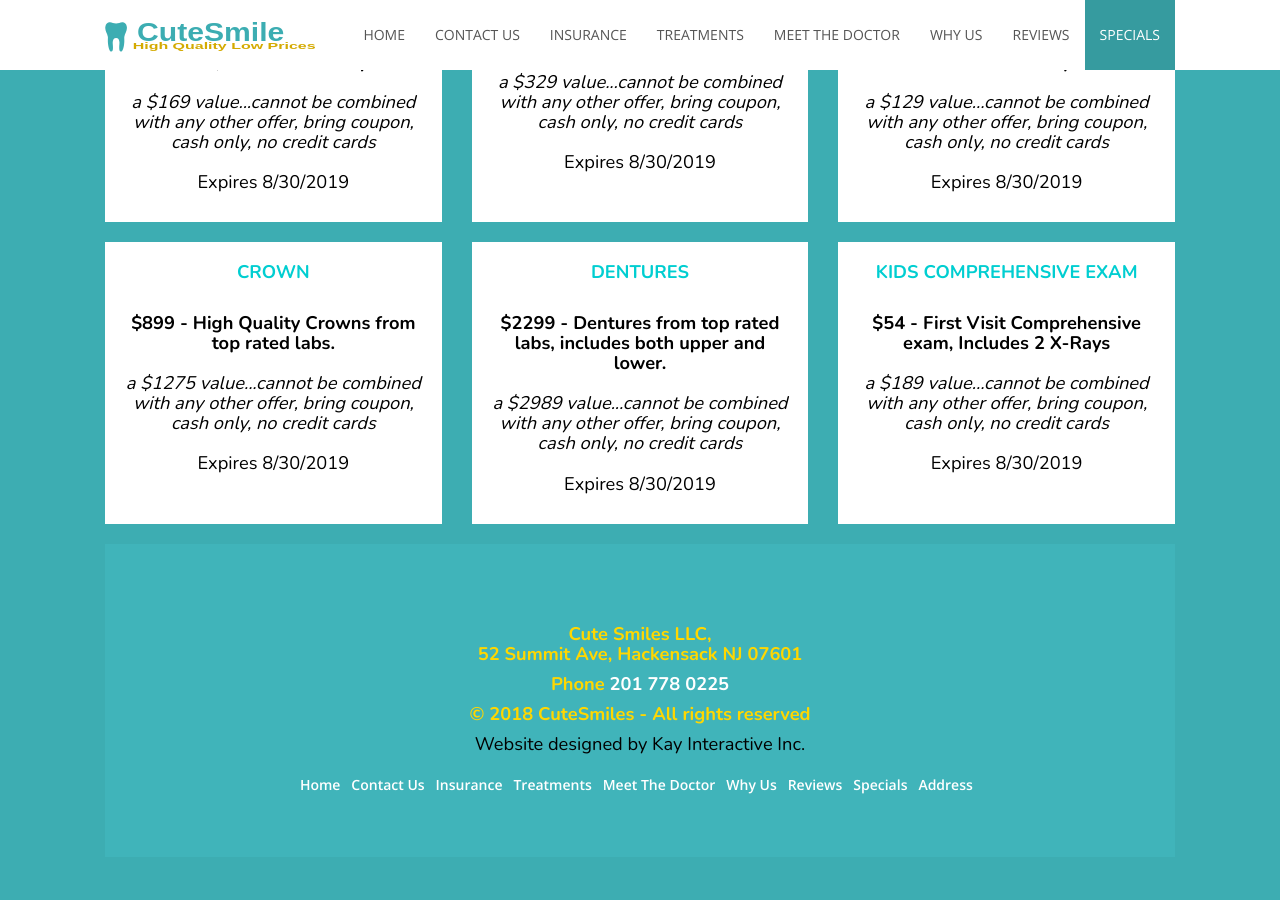
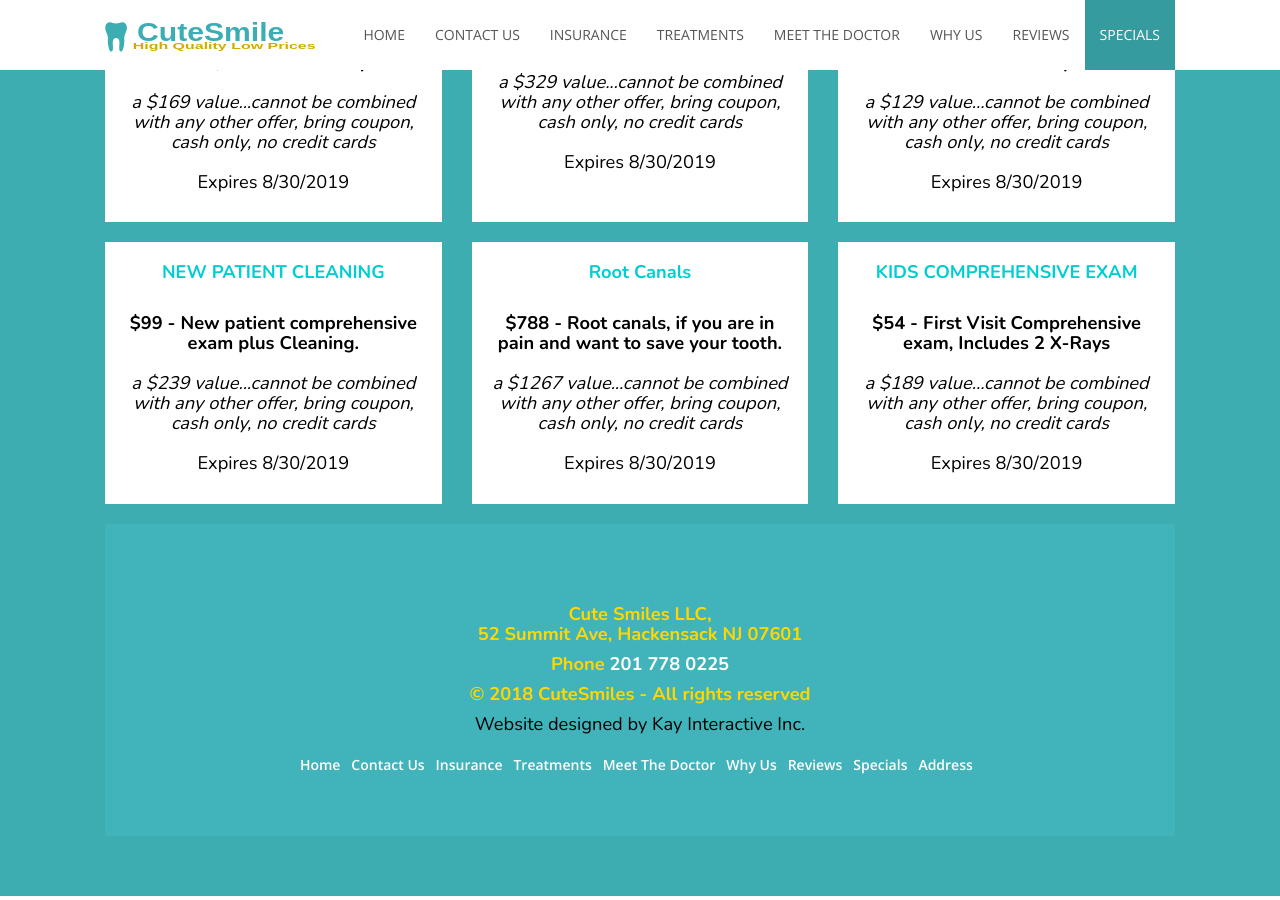
Before and after one commit to dk5646hytio/546Phe345, a Jekyll site: the page built from index.html, in a window 1280 px wide and 900 px high, scrolled down 6703 px. Built offline with Jekyll 4.4.1, drawn with Linux system fonts in a browser that asks for light colours; nearby versions of some CDN libraries.

Commit message:
Updated specials

```diff
--- a/index.html
+++ b/index.html
@@ -379,7 +379,7 @@ TODO TURNED OFF -->
 
                 <div class="col-sm-6 col-md-4">
                     <div class="icon-box">
-                         <h4 style="color:darkturquoise"> <B> CROWN </B><p></p><br><p style="color:black"> <b>$899 - High Quality Crowns from top rated labs.</b><i> <br><br>a $1275 value...cannot be combined with any other offer, bring coupon, cash only, no credit cards</i><br><br>Expires 8/30/2019
+                         <h4 style="color:darkturquoise"> <B> NEW PATIENT CLEANING </B><p></p><br><p style="color:black"> <b>$99 - New patient comprehensive exam plus Cleaning.</b><i> <br><br>a $239 value...cannot be combined with any other offer, bring coupon, cash only, no credit cards</i><br><br>Expires 8/30/2019
 
 						</div>
 						</div>
@@ -387,7 +387,7 @@ TODO TURNED OFF -->
 
                 <div class="col-sm-6 col-md-4">
                     <div class="icon-box">
-                         <h4 style="color:darkturquoise"> <B> DENTURES </B><p></p><br><p style="color:black"> <b>$2299 - Dentures from top rated labs, includes both upper and lower. </b><i> <br><br>a $2989 value...cannot be combined with any other offer, bring coupon, cash only, no credit cards</i><br><br>Expires 8/30/2019
+                         <h4 style="color:darkturquoise"> <B> Root Canals </B><p></p><br><p style="color:black"> <b>$788 - Root canals, if you are in pain and want to save your tooth. </b><i> <br><br>a $1267 value...cannot be combined with any other offer, bring coupon, cash only, no credit cards</i><br><br>Expires 8/30/2019
 
 						</div>
 						</div>
```
